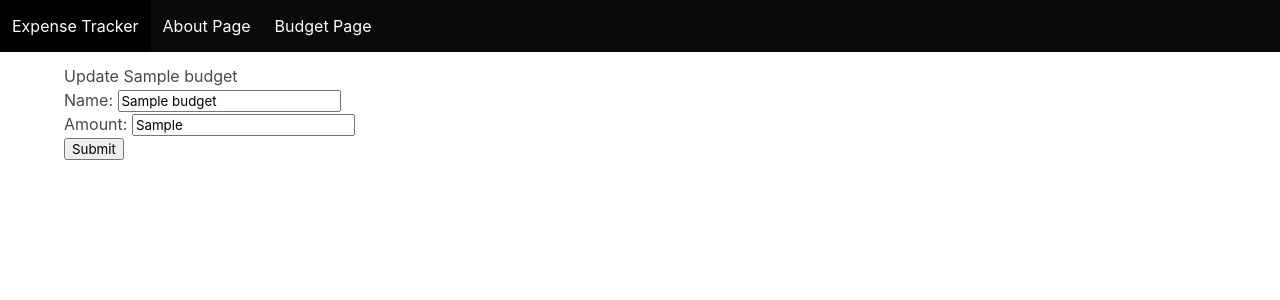
After one commit to camaya21/project_4, a Django app: page /budgets/1/update in a window 1280 px wide. The commit adds this page. Shown: the top 300 px of the page. Run offline with Django 4.2, Linux system fonts and the light colour scheme; tables that the repository leaves empty hold one stand-in row (values such as "Sample post").

Commit message:
Added a BudgetUpdate Route

```diff
--- a/main_app/templates/budget_detail.html
+++ b/main_app/templates/budget_detail.html
@@ -5,7 +5,7 @@
 </div>
 <div class="detail__container">
     <div class="buttons">
-        <a href="" class="button is-info">
+        <a href="{% url 'budget_update' budget.pk %}" class="button is-info"> Updates
             <span class="icon">
                 <i class="fas fa-edit"></i>
             </span>
--- /dev/null
+++ b/main_app/templates/budget_update.html
@@ -0,0 +1,8 @@
+{% extends 'base.html' %} {% block content %}
+<h1 class="pt-3">Update {{budget.name}}</h1>
+
+<form action="" method="post">
+  {% csrf_token %} {{form.as_p}} <input type="submit" value="Submit" />
+</form>
+
+{% endblock %}
--- a/main_app/urls.py
+++ b/main_app/urls.py
@@ -6,5 +6,6 @@ urlpatterns = [
     path('about/', views.About.as_view(), name="about"),
     path('budgets/', views.BudgetList.as_view(), name="budget_list"),
     path('bugdets/new/', views.BudgetCreate.as_view(), name="budget_create"),
-    path('budgets/<int:pk>/', views.BudgetDetail.as_view(), name="budget_detail")
+    path('budgets/<int:pk>/', views.BudgetDetail.as_view(), name="budget_detail"),
+    path('budgets/<int:pk>/update', views.BudgetUpdate.as_view(), name="budget_update"),
 ]
--- a/main_app/views.py
+++ b/main_app/views.py
@@ -5,6 +5,7 @@ from django.http import HttpResponse
 from .models import Budget
 from django.views.generic.edit import CreateView, UpdateView, DeleteView
 from django.views.generic.detail import DetailView
+from django.urls import reverse
 # Create your views here.
 
  #adds artist class for mock database data
@@ -38,3 +39,11 @@ class BudgetCreate(CreateView):
 class BudgetDetail(DetailView):
     model = Budget
     template_name = "budget_detail.html"
+
+class BudgetUpdate(UpdateView):
+    model = Budget
+    fields = ['name', 'amount']
+    template_name = "budget_update.html"
+
+    def get_success_url(self):
+        return reverse('budget_detail', kwargs={'pk': self.object.pk})
```
